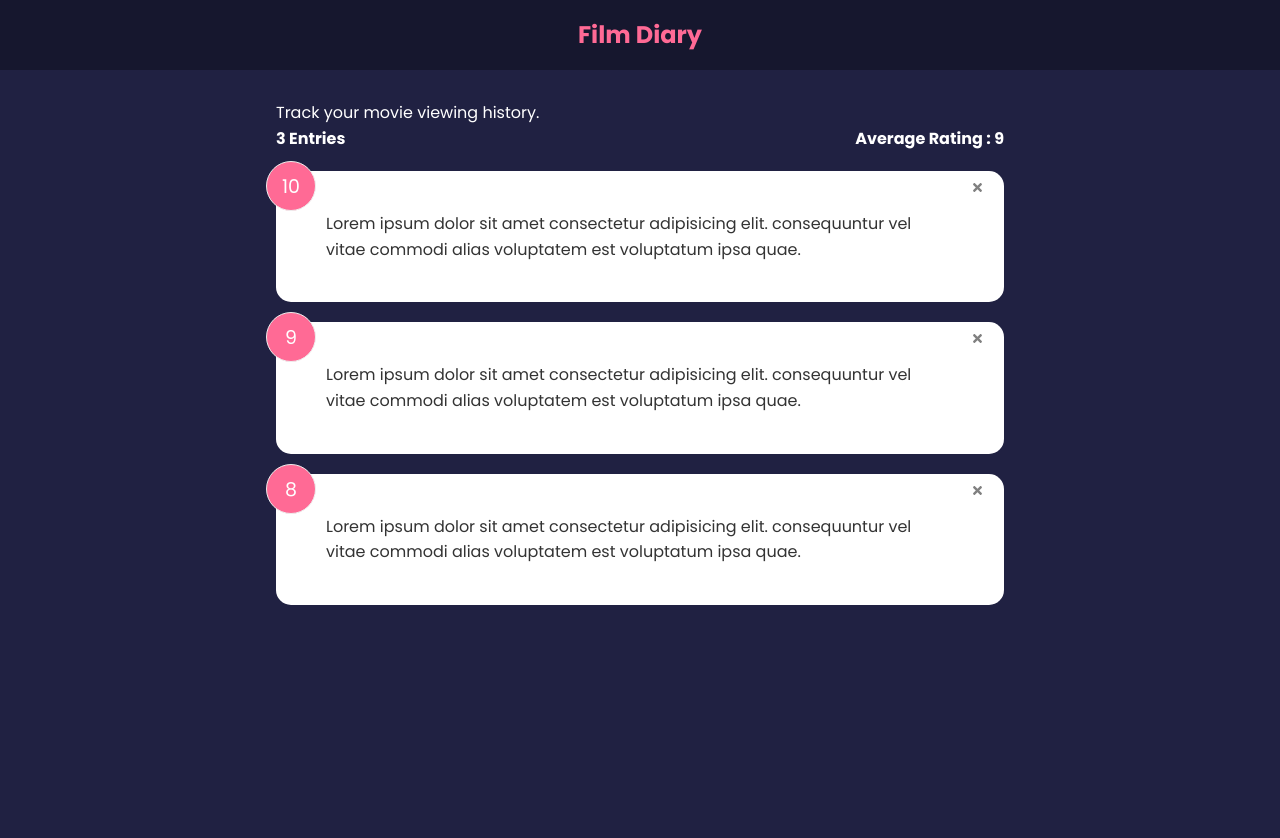
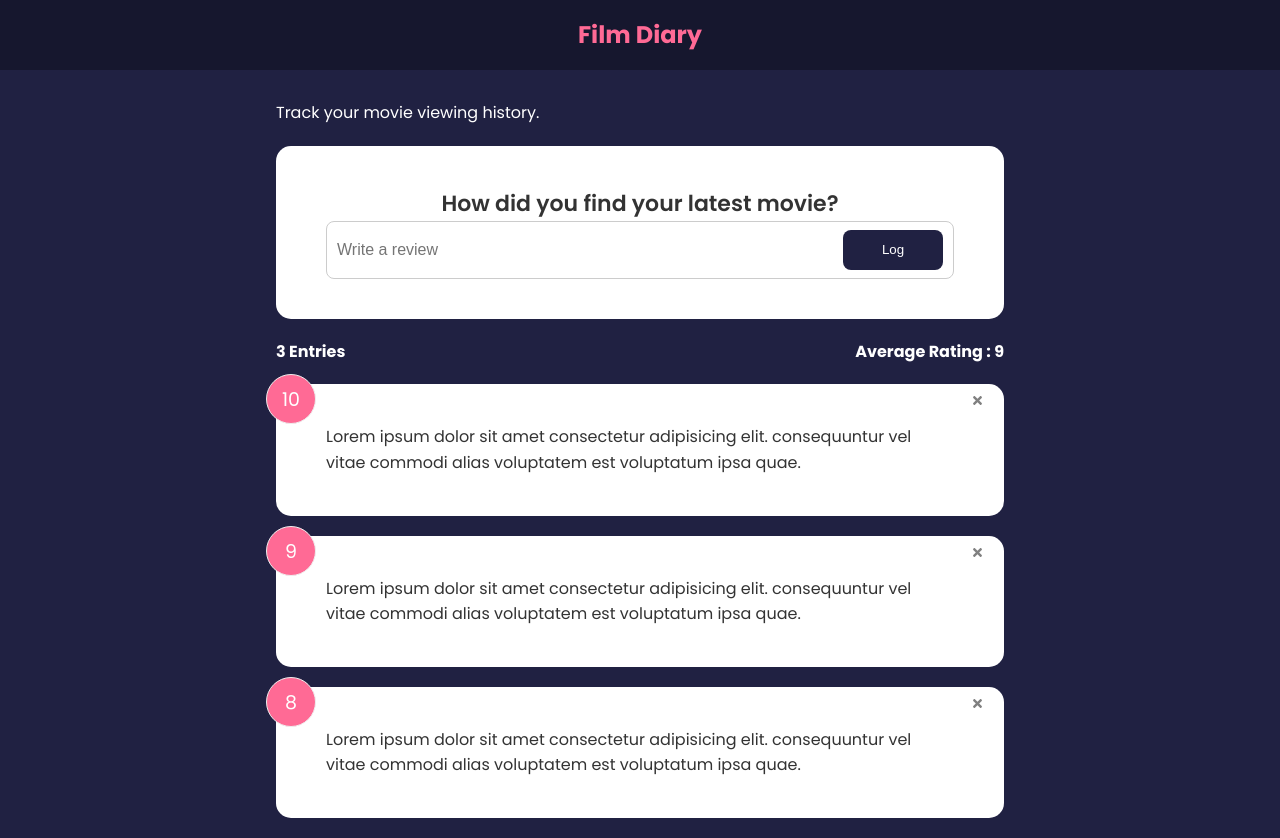
Before and after one commit to cartile/film-diary, a React (Create React App) app: page / in a window 1280 px wide. Before the commit the page ends 800 px from the top, so only its background shows below. Built offline with nearby package versions, Linux system fonts and the light colour scheme.

Commit message:
button + form

```diff
--- a/src/App.js
+++ b/src/App.js
@@ -3,6 +3,7 @@ import MovieList from './components/MovieList'
 import MovieData from './data/MovieData'
 import { useState } from 'react'
 import RatingStats from './components/RatingStats'
+import MovieForm from './components/MovieForm'
 
 function App() {
     const [movie, setMovie] = useState(MovieData)
@@ -16,6 +17,7 @@ function App() {
         <Header />
         <div className = 'container'>
             <p>Track your movie viewing history.</p>
+            <MovieForm />
             <RatingStats movie = {movie}/>
             <MovieList movie = {movie} handleDelete={deleteMovie}/>
         </div>
--- /dev/null
+++ b/src/components/MovieForm.jsx
@@ -0,0 +1,25 @@
+import React from 'react'
+import Card from './shared/Card'
+import {useState} from 'react'
+import Button from './shared/Button'
+
+function MovieForm() {
+    const [text, setText] = useState("")
+
+    const handleTextChange = (e) => {
+        setText(e.target.value)
+    }
+  return (
+    <Card>
+        <form>
+            <h2>How did you find your latest movie?</h2>
+            <div className="input-group">
+                <input onChange={handleTextChange} type="text" placeholder="Write a review"/>
+                <Button type="submit" version="primary">Log</Button>
+            </div>
+        </form>
+    </Card>
+  )
+}
+
+export default MovieForm
--- /dev/null
+++ b/src/components/shared/Button.jsx
@@ -0,0 +1,28 @@
+import React from 'react'
+import PropTypes from 'prop-types'
+
+
+function Button({children, version, type, isDisabled}) {
+  return (
+    <button type={type} disabled = {isDisabled}
+     className = {'btn btn-' + version}>
+        {children}
+    </button>
+  )
+}
+
+Button.defaultProps = {
+    version: 'primary',
+    type: 'button',
+    isDisabled: false,
+}
+
+Button.propTypes = {
+    children: PropTypes.node.isRequired,
+    version: PropTypes.string,
+    type: PropTypes.string,
+    isDisabled: PropTypes.bool,
+
+}
+
+export default Button
```
